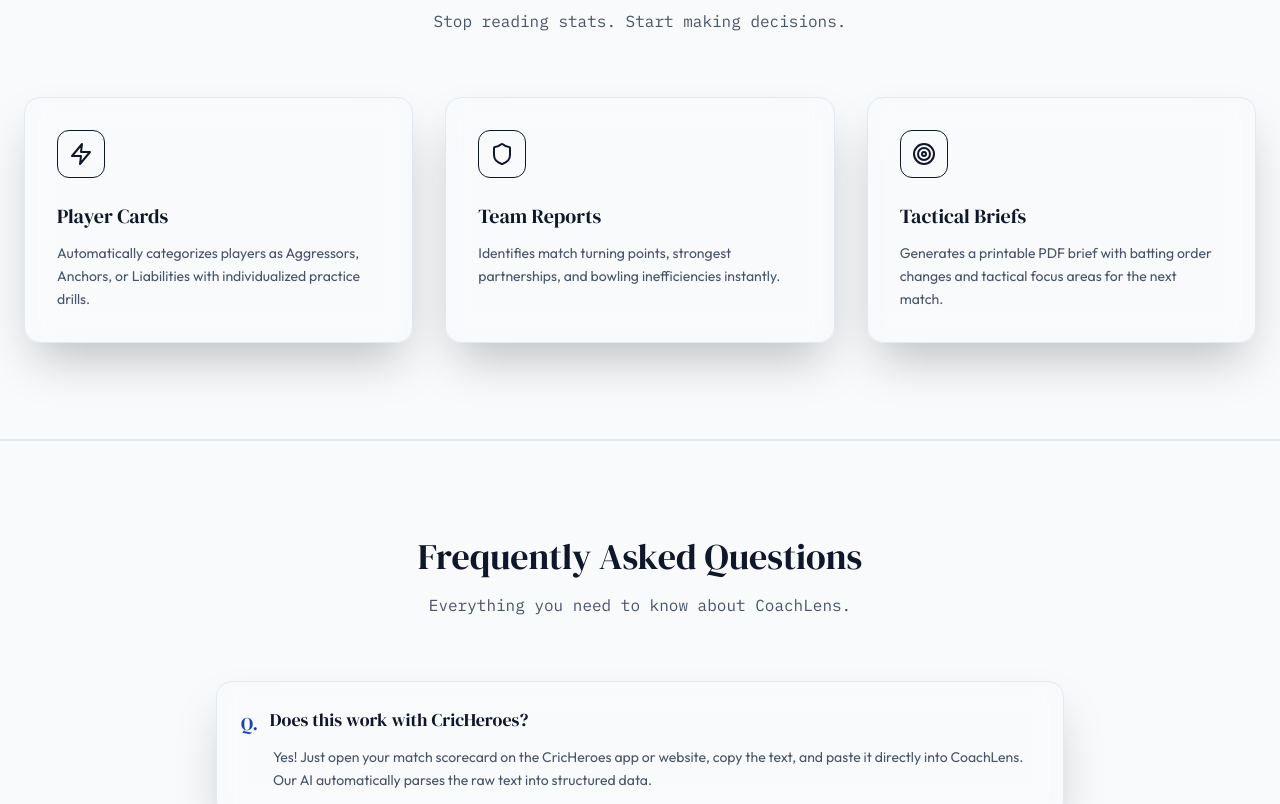
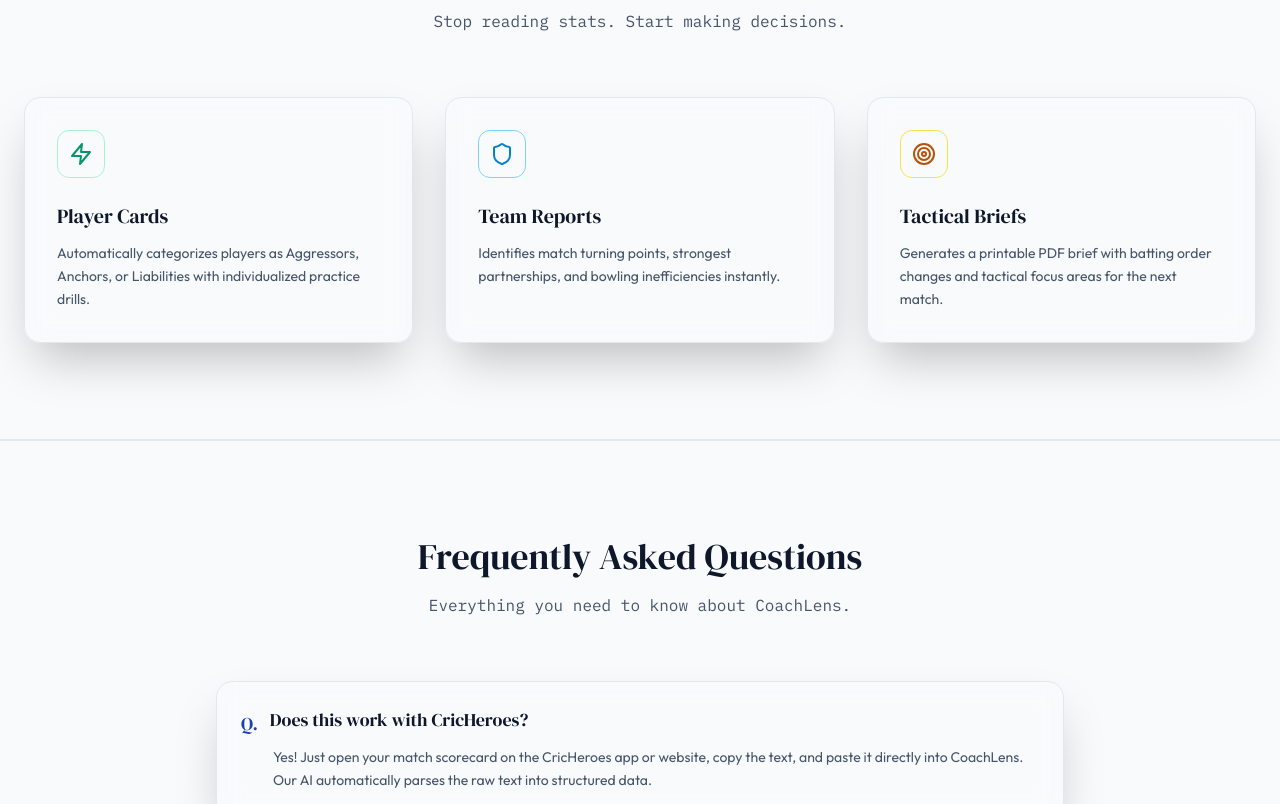
Before and after one commit to ShivamGawade-XS/CoachLens, a React (Vite) app: page / in a window 1280 px wide. Shown: the part 840-1644 px from the top of the page. Built offline with nearby package versions, Linux system fonts and the light colour scheme; no server answers.

Commit message:
fix: resolve 4 critical bugs - dynamic Tailwind classes, missing CSS variables, result detection, debug logs

```diff
--- a/src/components/Dashboard/Dashboard.jsx
+++ b/src/components/Dashboard/Dashboard.jsx
@@ -5,6 +5,14 @@ import { storageService } from '../../services/storageService';
 import { useAuth } from '../../contexts/AuthContext';
 import { calculateSeasonForm, getTeamFormGuide } from '../../utils/seasonScoring';
 import { calculateClutchFactors } from '../../utils/coachingMetrics';
+
+// Static mapping - Tailwind can't resolve dynamic template-literal class names
+const badgeColorMap = {
+  aggressor: 'bg-aggressor-bg text-aggressor-text border-aggressor-border',
+  anchor: 'bg-anchor-bg text-anchor-text border-anchor-border',
+  improving: 'bg-improving-bg text-improving-text border-improving-border',
+  liability: 'bg-liability-bg text-liability-text border-liability-border',
+};
 
 export default function Dashboard() {
   const [matches, setMatches] = useState([]);
@@ -210,7 +218,7 @@ export default function Dashboard() {
                         </td>
                         <td className="px-5 py-3.5 text-center hidden md:table-cell">
                           {clutch && (
-                            <span className={`whitespace-nowrap text-[9px] font-mono uppercase tracking-wider px-2 py-0.5 rounded-md bg-${clutch.badgeColor}-bg text-${clutch.badgeColor}-text border border-${clutch.badgeColor}-border`}>
+                            <span className={`whitespace-nowrap text-[9px] font-mono uppercase tracking-wider px-2 py-0.5 rounded-md border ${badgeColorMap[clutch.badgeColor] || badgeColorMap.anchor}`}>
                               {clutch.badge}
                             </span>
                           )}
--- a/src/components/MomentumChart/MomentumChart.jsx
+++ b/src/components/MomentumChart/MomentumChart.jsx
@@ -219,12 +219,7 @@ export default function MomentumChart({ rawScorecard, teamName, opponent }) {
   const [loading, setLoading] = useState(true);
 
   // Parse over data from raw scorecard
-  const parsed = useMemo(() => {
-    console.log('[MomentumChart] rawScorecard received:', typeof rawScorecard, rawScorecard?.length, 'chars');
-    const result = parseOverData(rawScorecard);
-    console.log('[MomentumChart] parsed result:', result);
-    return result;
-  }, [rawScorecard]);
+  const parsed = useMemo(() => parseOverData(rawScorecard), [rawScorecard]);
   const chartData = useMemo(
     () => (parsed ? buildChartData(parsed.teamA, parsed.teamB) : []),
     [parsed]
--- a/src/components/PlayerCard/PlayerCard.jsx
+++ b/src/components/PlayerCard/PlayerCard.jsx
@@ -2,6 +2,15 @@ import React, { useState } from 'react';
 import { Download, MessageCircle, Link as LinkIcon, CheckCircle, AlertTriangle, ArrowRight } from 'lucide-react';
 import html2canvas from 'html2canvas';
 import { calculateIntentScore, getPressureIndex } from '../../utils/coachingMetrics';
+
+// Static mapping for dynamic badge colors - Tailwind can't resolve template-literal class names
+const badgeColorMap = {
+  aggressor: 'bg-aggressor-bg text-aggressor-text border-aggressor-border',
+  anchor: 'bg-anchor-bg text-anchor-text border-anchor-border',
+  improving: 'bg-improving-bg text-improving-text border-improving-border',
+  liability: 'bg-liability-bg text-liability-text border-liability-border',
+  textTertiary: 'bg-surface2 text-textTertiary border-border',
+};
 
 const tagConfig = {
   Aggressor: { bg: "bg-aggressor-bg", text: "text-aggressor-text", border: "border-aggressor-border", glow: "tag-glow-green", icon: "⚡" },
@@ -93,13 +102,13 @@ export default function PlayerCard({ player, hideActions = false, mismatch, onVi
             {player.tag}
           </div>
           {/* Intent Score */}
-          <div className={`flex items-center gap-1.5 text-[9px] font-mono uppercase tracking-wider px-2 py-0.5 rounded-md bg-${intent.color}-bg text-${intent.color}-text border border-${intent.color}-border`}>
+          <div className={`flex items-center gap-1.5 text-[9px] font-mono uppercase tracking-wider px-2 py-0.5 rounded-md border ${badgeColorMap[intent.color] || badgeColorMap.textTertiary}`}>
             <span className="font-bold">{intent.score}</span>
             <span>{intent.label}</span>
           </div>
           {/* Pressure Index */}
           {pressure && (
-            <div className={`flex items-center gap-1 text-[9px] font-mono uppercase tracking-wider px-2 py-0.5 rounded-md bg-${pressure.color}-bg text-${pressure.color}-text border border-${pressure.color}-border`}>
+            <div className={`flex items-center gap-1 text-[9px] font-mono uppercase tracking-wider px-2 py-0.5 rounded-md border ${badgeColorMap[pressure.color] || badgeColorMap.textTertiary}`}>
               <span>{pressure.icon}</span>
               <span>{pressure.label}</span>
             </div>
--- a/src/index.css
+++ b/src/index.css
@@ -27,6 +27,20 @@
     --color-anchor: 14, 165, 233;      /* Sky Blue */
     --color-improving: 245, 158, 11;   /* Amber */
     --color-liability: 239, 68, 68;    /* Crimson Red */
+
+    /* Status Background / Text / Border variants */
+    --color-aggressor-bg: 240, 253, 244;
+    --color-aggressor-text: 5, 150, 105;
+    --color-aggressor-border: 167, 243, 208;
+    --color-anchor-bg: 240, 249, 255;
+    --color-anchor-text: 2, 132, 199;
+    --color-anchor-border: 125, 211, 252;
+    --color-improving-bg: 255, 251, 235;
+    --color-improving-text: 180, 83, 9;
+    --color-improving-border: 253, 224, 71;
+    --color-liability-bg: 254, 242, 242;
+    --color-liability-text: 220, 38, 38;
+    --color-liability-border: 252, 165, 165;
   }
 
   .dark {
@@ -45,6 +59,20 @@
 
     --color-border: 45, 48, 60;
     --shadow-color: 0, 0, 0;
+
+    /* Status Background / Text / Border variants (Dark) */
+    --color-aggressor-bg: 6, 78, 59;
+    --color-aggressor-text: 52, 211, 153;
+    --color-aggressor-border: 16, 120, 86;
+    --color-anchor-bg: 7, 89, 133;
+    --color-anchor-text: 56, 189, 248;
+    --color-anchor-border: 14, 116, 168;
+    --color-improving-bg: 120, 53, 15;
+    --color-improving-text: 251, 191, 36;
+    --color-improving-border: 161, 98, 7;
+    --color-liability-bg: 127, 29, 29;
+    --color-liability-text: 252, 129, 129;
+    --color-liability-border: 185, 28, 28;
   }
 
   body {
--- a/src/pages/AnalysisFlow.jsx
+++ b/src/pages/AnalysisFlow.jsx
@@ -107,6 +107,19 @@ export default function AnalysisFlow({ addToast }) {
 
     // Minor delay to let the user see 100% complete
     setTimeout(async () => {
+      // Detect match result from AI analysis text
+      const detectResult = (data) => {
+        // Check team_summary for explicit result
+        if (data?.team_summary?.result) return data.team_summary.result;
+        // Parse the what_won_lost_match text for win/loss signals
+        const summaryText = JSON.stringify(data?.team_summary || '').toLowerCase();
+        const briefText = JSON.stringify(data?.coach_decisions || '').toLowerCase();
+        const combined = summaryText + ' ' + briefText;
+        if (combined.includes('won the match') || combined.includes('won by') || combined.includes('successful chase') || combined.includes('defended')) return 'Won';
+        if (combined.includes('lost the match') || combined.includes('lost by') || combined.includes('failed to chase') || combined.includes('fell short')) return 'Lost';
+        return null;
+      };
+
       const newMatchRecord = {
         format,
         phase,
@@ -114,7 +127,7 @@ export default function AnalysisFlow({ addToast }) {
         analysis: analysisData,
         teamName: teams.teamName,
         opponent: teams.opponent,
-        result: analysisData?.team_summary?.result || null,
+        result: detectResult(analysisData),
         processingTime: totalTimeMs
       };
       const savedMatch = await storageService.saveMatch(newMatchRecord);
--- a/src/pages/PlayerProfile.jsx
+++ b/src/pages/PlayerProfile.jsx
@@ -3,6 +3,13 @@ import { useParams, Link, useNavigate } from 'react-router-dom';
 import { ArrowLeft, Target, Shield, Zap, History, Send, MessageSquare } from 'lucide-react';
 import { storageService } from '../services/storageService';
 import { calculateIntentScore, getPressureIndex, calculateClutchFactors } from '../utils/coachingMetrics';
+
+const badgeColorMap = {
+  aggressor: 'bg-aggressor-bg text-aggressor-text border-aggressor-border',
+  anchor: 'bg-anchor-bg text-anchor-text border-anchor-border',
+  improving: 'bg-improving-bg text-improving-text border-improving-border',
+  liability: 'bg-liability-bg text-liability-text border-liability-border',
+};
 
 export default function PlayerProfile() {
   const { playerName } = useParams();
@@ -113,7 +120,7 @@ export default function PlayerProfile() {
               <div className="text-2xl font-display text-textPrimary">
                 {intent?.score || '--'} <span className="text-sm text-textSecondary font-mono">/10</span>
               </div>
-              <div className={`text-[10px] font-mono mt-1 ${intent?.color ? `text-${intent.color}-text` : 'text-textTertiary'}`}>
+              <div className={`text-[10px] font-mono mt-1 ${intent?.color && badgeColorMap[intent.color] ? badgeColorMap[intent.color].split(' ')[1] : 'text-textTertiary'}`}>
                 {intent?.label || 'Calculating...'}
               </div>
             </div>
@@ -131,7 +138,7 @@ export default function PlayerProfile() {
             <div className="glass-card p-5 rounded-2xl">
               <div className="text-[10px] text-textTertiary uppercase font-mono mb-2 flex items-center gap-1"><Zap size={12}/> Pressure Index</div>
               {pressure ? (
-                <div className={`inline-flex items-center gap-2 px-3 py-1 mt-1 rounded-lg text-xs font-mono uppercase tracking-wider bg-${pressure.color}-bg text-${pressure.color}-text border border-${pressure.color}-border`}>
+                <div className={`inline-flex items-center gap-2 px-3 py-1 mt-1 rounded-lg text-xs font-mono uppercase tracking-wider border ${badgeColorMap[pressure.color] || badgeColorMap.anchor}`}>
                   {pressure.icon} {pressure.label}
                 </div>
               ) : (
```
Also changed, not shown: generate_docx.cjs (added, +50 -0 lines), 2 other files (tests, documents, lock files or other folders).
